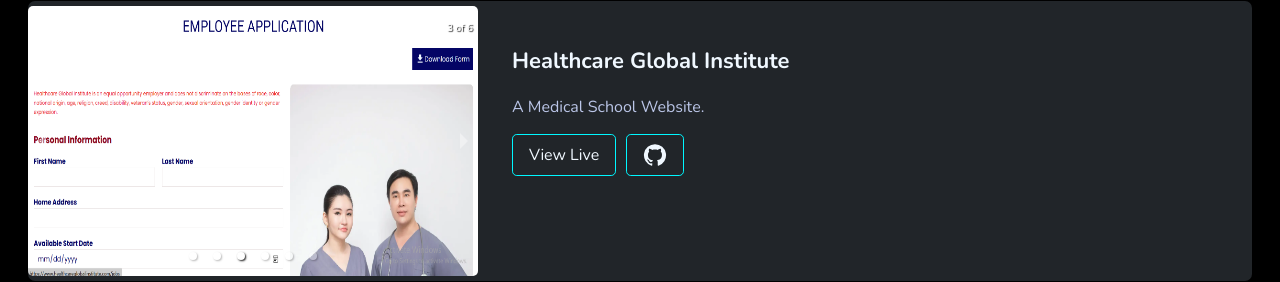
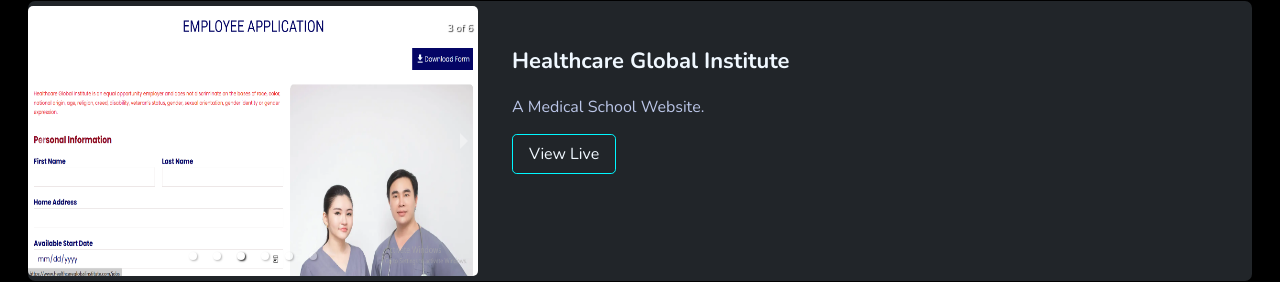
Before and after one commit to jaysville/new-portfolio, a React (Create React App) app: page / in a window 1280 px wide. Shown: the part 1334-1616 px from the top of the page. Built offline with nearby package versions, Linux system fonts and the light colour scheme.

Commit message:
removed hgi repo

```diff
--- a/src/components/ui/ProjectCard.js
+++ b/src/components/ui/ProjectCard.js
@@ -25,9 +25,11 @@ const ProjectCard = ({ project }) => {
           <a href={live} className="btn btn-primary">
             View Live
           </a>
-          <a href={repo} className="btn btn-secondary">
-            <GitHub />
-          </a>
+          {repo !== "/" && (
+            <a href={repo} className="btn btn-secondary">
+              <GitHub />
+            </a>
+          )}
         </div>
       </div>
     </Style>
```
